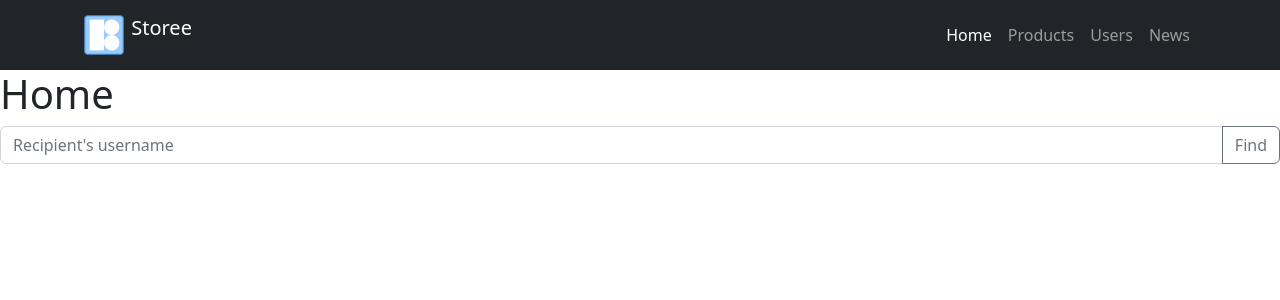
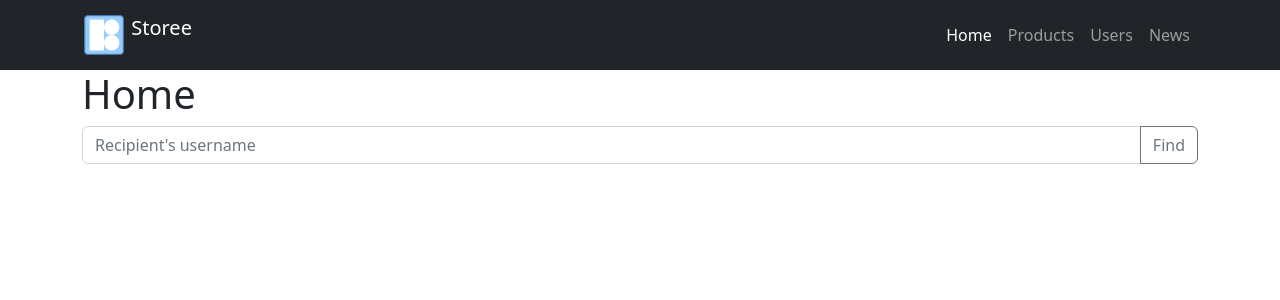
Before and after one commit to bakhtyiar/Storee-shop, a React (Create React App) app: page / in a window 1280 px wide. Shown: the top 300 px of the page. Built offline with nearby package versions, Linux system fonts and the light colour scheme.

Commit message:
Content wrapped by bootstrap container

```diff
--- a/src/routes/home.jsx
+++ b/src/routes/home.jsx
@@ -1,4 +1,4 @@
-import { Button, InputGroup, Form } from 'react-bootstrap';
+import {Button, InputGroup, Form, Container} from 'react-bootstrap';
 import React, { useState } from 'react'
 import styled from 'styled-components';
 
@@ -13,7 +13,7 @@ export default function Home() {
 	};
 
 	return (
-		<>
+		<Container>
 			<h1>Home</h1>
 				<InputGroup className="mb-3">
 					<Form.Control
@@ -36,6 +36,6 @@ export default function Home() {
 						Find
 					</Button>
 				</InputGroup>
-		</>
+		</Container>
 	)
 }
```
